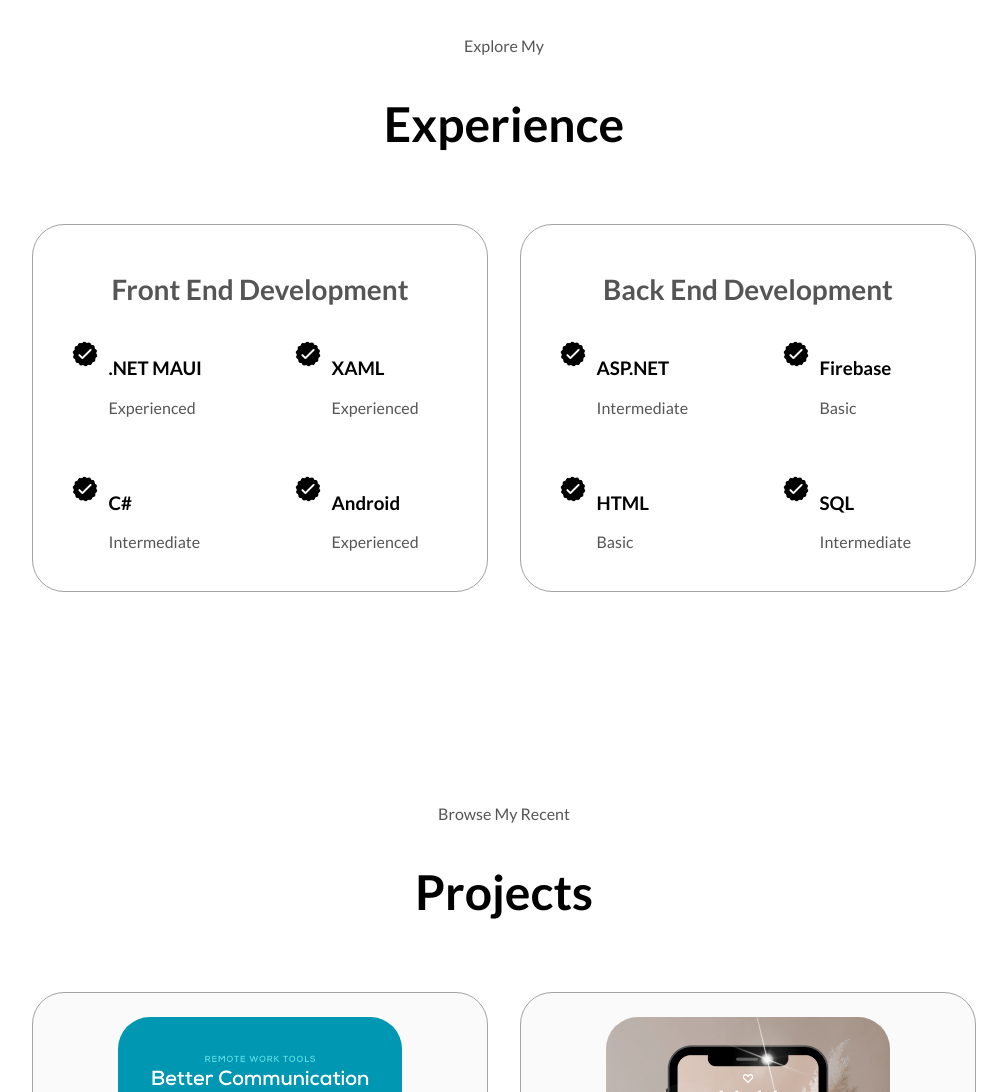
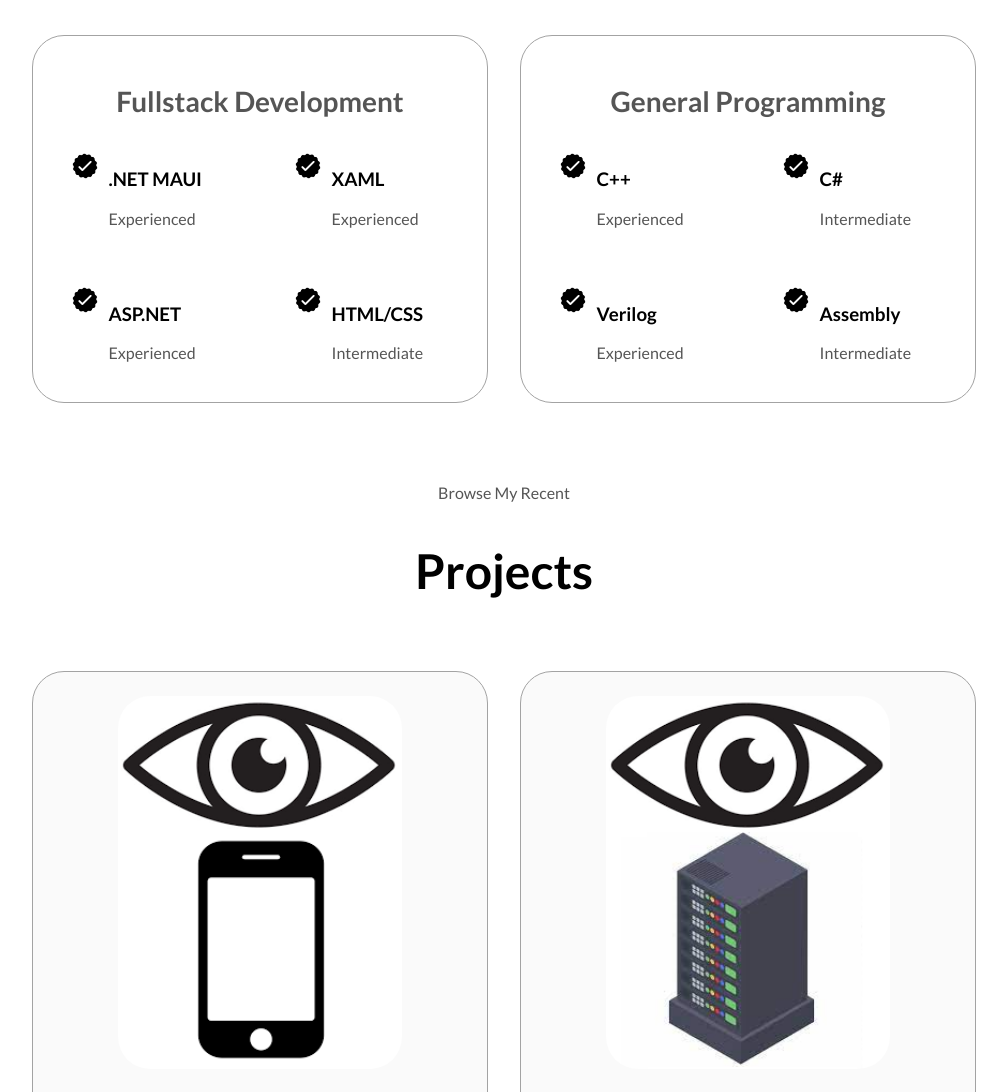
Before and after one commit to awofford0/portfolio-website-adamW, a plain HTML site: page index.html in a window 1280 px wide. Shown: the part 1708-2800 px from the top of the page, without its empty margins (136-1143 px from the left). Drawn offline with Linux system fonts and the light colour scheme.

Commit message:
finishing touches, personalization

```diff
--- a/index.html
+++ b/index.html
@@ -46,7 +46,7 @@
   </nav>
   <section id="profile">
     <div class="section__pic-container">
-      <img src="./assets/profile-pic.png" alt="Adam Wofford profile picture">
+      <img src="./assets/me.jpg" alt="Adam Wofford profile picture">
     </div>
     <div class="section__text">
       <p class="section__text__p1">Hello, I'm</p>
@@ -78,7 +78,7 @@
     <div class="section-container">
       <div class="section__pic-container">
         <img
-          src="./assets/about-pic.png"
+          src="./assets/about.jpg"
           alt="Profile Picture"
           class="about-pic"
         />
@@ -127,7 +127,7 @@
     <div class="experience-details-container">
       <div class="about-containers">
         <div class=details-container>
-          <h2 class="experience-sub-title">Front End Development</h2>
+          <h2 class="experience-sub-title">Fullstack Development</h2>
           <div class="article-container">
             <article>
               <img
@@ -158,6 +158,44 @@
                 class="icon"
               />
               <div>
+                <h3>ASP.NET</h3>
+                <p>Experienced</p>
+              </div>
+            </article>
+            <article>
+              <img
+                src="./assets/checkmark.png"
+                alt="Experience icon"
+                class="icon"
+              />
+              <div>
+                <h3>HTML/CSS</h3>
+                <p>Intermediate</p>
+              </div>
+            </article>
+          </div>
+        </div>
+        <div class=details-container>
+          <h2 class="experience-sub-title">General Programming</h2>
+          <div class="article-container">
+            <article>
+              <img
+                src="./assets/checkmark.png"
+                alt="Experience icon"
+                class="icon"
+              />
+              <div>
+                <h3>C++</h3>
+                <p>Experienced</p>
+              </div>
+            </article>
+            <article>
+              <img
+                src="./assets/checkmark.png"
+                alt="Experience icon"
+                class="icon"
+              />
+              <div>
                 <h3>C#</h3>
                 <p>Intermediate</p>
               </div>
@@ -169,24 +207,8 @@
                 class="icon"
               />
               <div>
-                <h3>Android</h3>
+                <h3>Verilog</h3>
                 <p>Experienced</p>
-              </div>
-            </article>
-          </div>
-        </div>
-        <div class=details-container>
-          <h2 class="experience-sub-title">Back End Development</h2>
-          <div class="article-container">
-            <article>
-              <img
-                src="./assets/checkmark.png"
-                alt="Experience icon"
-                class="icon"
-              />
-              <div>
-                <h3>ASP.NET</h3>
-                <p>Intermediate</p>
               </div>
             </article>
             <article>
@@ -196,34 +218,13 @@
                 class="icon"
               />
               <div>
-                <h3>Firebase</h3>
-                <p>Basic</p>
-              </div>
-            </article>
-            <article>
-              <img
-                src="./assets/checkmark.png"
-                alt="Experience icon"
-                class="icon"
-              />
-              <div>
-                <h3>HTML</h3>
-                <p>Basic</p>
-              </div>
-            </article>
-            <article>
-              <img
-                src="./assets/checkmark.png"
-                alt="Experience icon"
-                class="icon"
-              />
-              <div>
-                <h3>SQL</h3>
+                <h3>Assembly</h3>
                 <p>Intermediate</p>
               </div>
             </article>
           </div>
         </div>
+
       </div>
     </div>
   </section>
@@ -235,15 +236,15 @@
         <div class="details-container color-container">
           <div class="article-container">
             <img
-              src="./assets/project-1.png"
+              src="./assets/geye_phone.png"
               alt="Project 1"
               class="project-img"
             />
           </div>
-          <h2 class="experience-sub-title project-title">Project One</h2>
+          <h2 class="experience-sub-title project-title">Guardian Eye Frontend</h2>
           <div class="btn-container">
             <button class="btn btn-color-2 project-btn"
-            onclick="location.href='https://github.com/'">
+            onclick="location.href='https://github.com/awofford0/guardianEyeFrontEnd'">
             GitHub
             </button>
           </div>
@@ -251,15 +252,15 @@
         <div class="details-container color-container">
           <div class="article-container">
             <img
-              src="./assets/project-2.png"
+              src="./assets/geye_server.png"
               alt="Project 2"
               class="project-img"
             />
           </div>
-          <h2 class="experience-sub-title project-title">Project Two</h2>
+          <h2 class="experience-sub-title project-title">Guardian Eye Backend</h2>
           <div class="btn-container">
             <button class="btn btn-color-2 project-btn"
-            onclick="location.href='https://github.com/'">
+            onclick="location.href='https://github.com/awofford0/GuardianEyeBackend'">
             GitHub
             </button>
           </div>
--- a/mediaqueries.css
+++ b/mediaqueries.css
@@ -11,6 +11,8 @@
     {
         flex-wrap: wrap;
     }
+
+    section,section-container{height: fit-content;}
 }
 @media screen and (max-width: 1200px)
 {
@@ -46,12 +48,6 @@
 @media screen and (max-width: 600px)
 {
     #contact, footer{ height: 40vh;}
-
-    #profile
-    {
-        height: 83vh;
-        margin-bottom: 0;
-    }
 
     article
     {
--- a/style.css
+++ b/style.css
@@ -262,6 +262,7 @@ section
 
 .about-containers
 {
+    min-height: fit-content;
     gap: 2rem;
     margin-bottom: 2rem;
     margin-top: 2rem;
@@ -290,6 +291,7 @@ section
 
 .details-container
 {
+    height: fit-content;
     padding: 1.5rem;
     flex: 1;
     background: white;
@@ -328,6 +330,7 @@ section
 
 .experience-details-container
 {
+    height: fit-content;
     display: flex;
     justify-content: center;
     flex-direction: column;
@@ -335,6 +338,7 @@ section
 
 .article-container
 {
+    height:fit-content;
     display: flex;
     text-align: initial;
     flex-wrap: wrap;
@@ -393,7 +397,7 @@ article .icon{ cursor: default;}
     display: flex;
     justify-content: center;
     flex-direction: column;
-    height: 70vh;
+    height: fit-content;
 }
 
 .contact-info-upper-container
```
Also changed, not shown: assets/about.jpg (added), assets/geye_phone.png (added), assets/geye_server.png (added), assets/me.jpg (added), assets/profile-pic-2.png (deleted), assets/profile-pic.png (deleted), assets/project-1.png (deleted), assets/project-2.png (deleted), assets/project-3.png (deleted).
